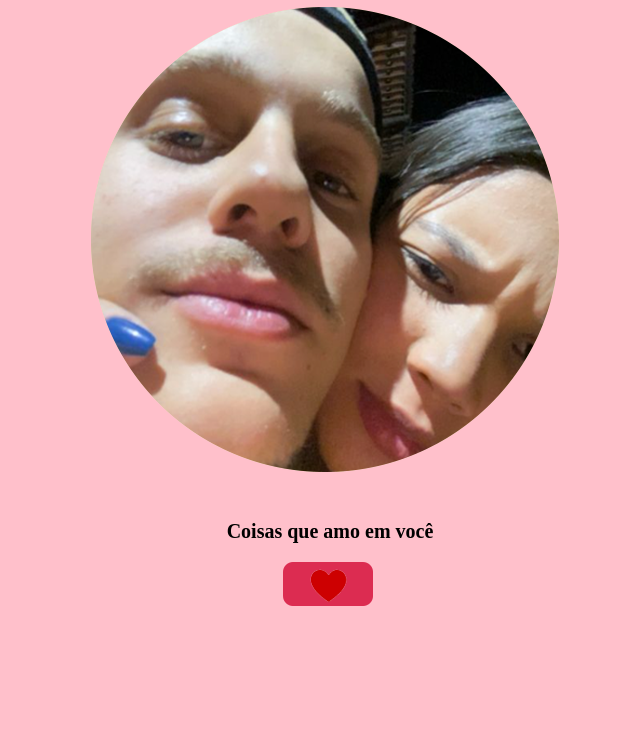
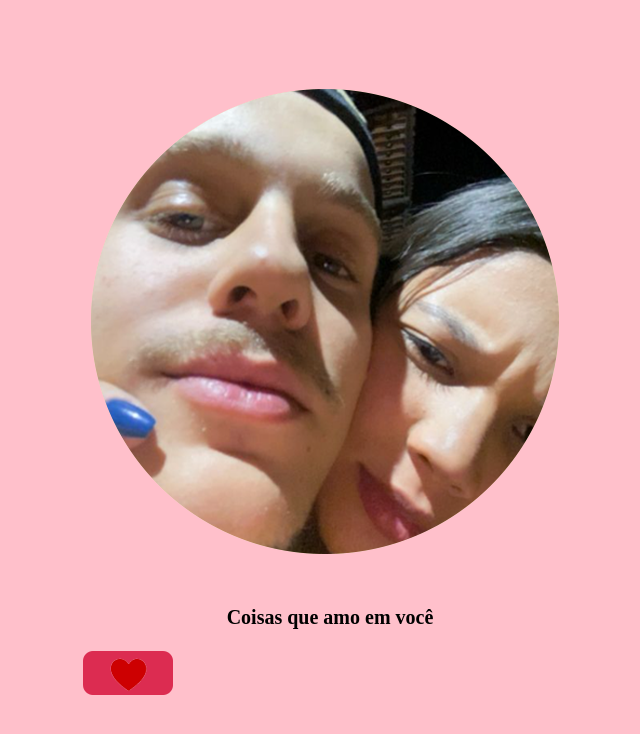
Before and after one commit to VitorChacas/MyLove, a plain HTML site: page index.html in a window 1280 px wide. Shown: the whole page, without its empty margins (310-950 px from the left). Drawn offline with Linux system fonts and the light colour scheme.

Commit message:
Add files via upload

```diff
--- a/index.html
+++ b/index.html
@@ -10,34 +10,32 @@
         padding: 0;
         background-color: pink;
         text-align: center;
+        display: flex;
+        justify-content: center;
+        align-items: center;
+        height: 100vh; /* Torna a altura do corpo igual à altura da viewport */
     }
     #container {
+        width: 90%; /* Ajusta a largura do container */
+        max-width: 500px; /* Limita a largura máxima do container */
         position: relative;
-        width: 500px;
-        margin: 0 auto;
     }
     #texto {
-        font-size: 20px; /* Aumenta o tamanho do texto */
-        font-weight: bold; /* Deixa o texto em negrito */
-        position: absolute;
-        top: 520px;
-        left: 50%;
-        transform: translateX(-50%);
+        font-size: 20px;
+        font-weight: bold;
+        margin-top: 20px; /* Ajusta o espaço entre a imagem e o texto */
     }
     #botao {
-        position: absolute;
-        top: 560px;
-        left: 50%;
-        transform: translateX(-50%);
         width: 100px;
         height: 50px;
         background-image: url('bot.png');
         background-size: cover;
         border: none;
         cursor: pointer;
+        margin-top: 20px; /* Ajusta o espaço entre o texto e o botão */
     }
     #conteudo {
-        margin-top: 120px;
+        margin-top: 20px; /* Ajusta o espaço entre o botão e o conteúdo */
         font-size: 30px;
         font-weight: bold;
     }
@@ -66,7 +64,7 @@
         "Sua paciência",
         "Seu carinho",
         "Seu jeito",
-];
+    ];
 
     var conteudoIndex = 0;
 
```
